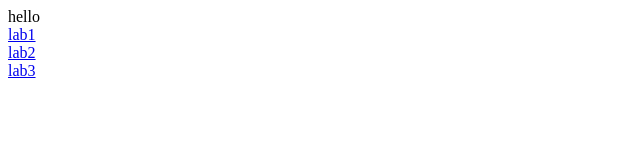
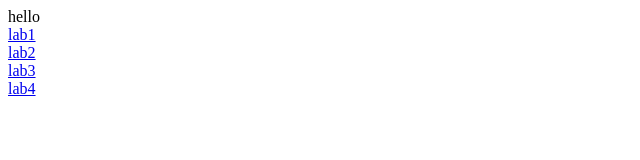
Before and after one commit to Kyla003/Kyla.github.io, a plain HTML site: page index.html in a window 1280 px wide. Shown: the full height of the page, 0-640 px from the left. Drawn offline with Linux system fonts and the light colour scheme.

Commit message:
lab4 link

```diff
--- a/index.html
+++ b/index.html
@@ -11,5 +11,6 @@
     <a href="./lab1/lab1.html">lab1</a><br>
     <a href="./lab2/lab2.html">lab2</a><br>
     <a href="./lab3/lab3.html">lab3</a><br>
+    <a href="./lab4/lab4.html">lab4</a><br>
 </body>
 </html>
```
